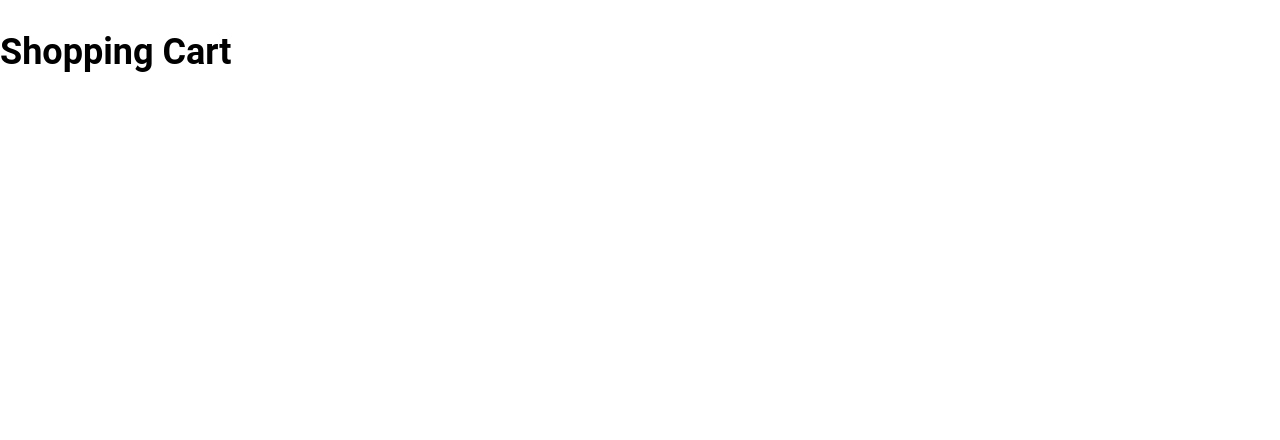
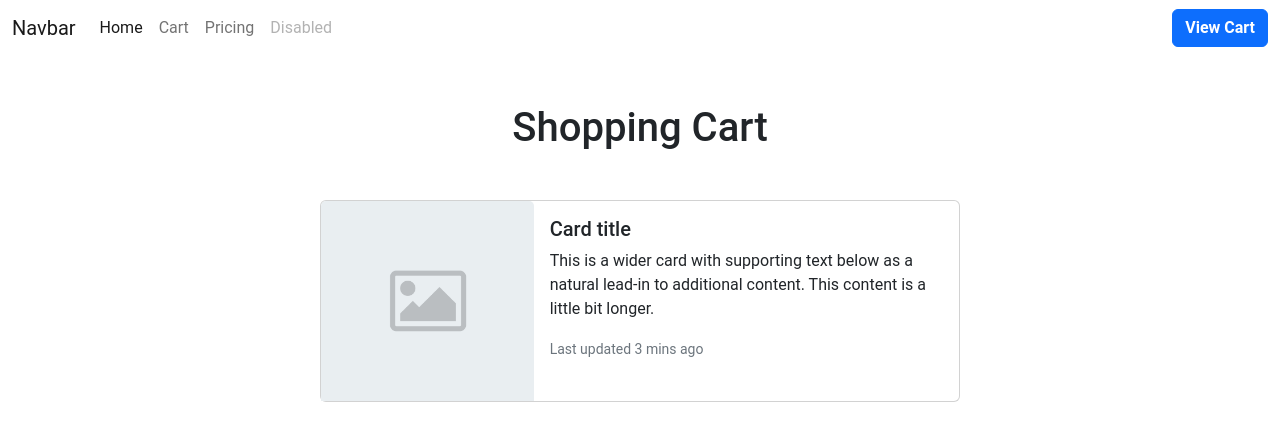
Before and after one commit to rbeazley18/react-dashboard, a Next.js app: page /cart in a window 1280 px wide. Shown: the top 440 px of the page. Built offline with nearby package versions, Linux system fonts and the light colour scheme.

Commit message:
adding static React layout

```diff
--- /dev/null
+++ b/components/layout.js
@@ -0,0 +1,10 @@
+import Navbar from './navbar'
+
+export default function Layout({ children }) {
+    return (
+        <>
+            <Navbar />
+            <main>{children}</main>
+        </>
+    )
+}
--- /dev/null
+++ b/components/navbar.js
@@ -0,0 +1,39 @@
+import Link from "next/link";
+
+export default function Navbar() {
+    return (
+        <nav class="navbar navbar-expand-lg navbar-light">
+            <div class="container-fluid">
+                <a class="navbar-brand" href="#">Navbar</a>
+                <button class="navbar-toggler" type="button" data-bs-toggle="collapse" data-bs-target="#navbarNavAltMarkup" aria-controls="navbarNavAltMarkup" aria-expanded="false" aria-label="Toggle navigation">
+                    <span class="navbar-toggler-icon"></span>
+                </button>
+                <div class="collapse navbar-collapse justify-content-between" id="navbarNavAltMarkup">
+                    <div class="navbar-nav">
+                        <a class="nav-link active" aria-current="page" href="#">Home</a>
+                        <Link className="nav-link" href={'/cart'}>Cart</Link>
+                        <a class="nav-link" href="#">Pricing</a>
+                        <a class="nav-link disabled">Disabled</a>
+                    </div>
+                    <div class="navbar-nav">
+                        <Link href={'/cart'} passHref>
+                            <CartButton />
+                        </Link>
+                    </div>
+                </div>
+            </div>
+        </nav>
+    );
+}
+
+
+function CartButton() {
+    // const [count, setCount] = useState(0);
+
+    // function handleClick() {
+    //     setCount(count + 1);
+    //   }
+    return (
+        <button className="btn btn-primary fw-bold">View Cart</button>
+    )
+}
--- a/pages/_app.js
+++ b/pages/_app.js
@@ -1,5 +1,21 @@
 import '../styles/globals.css'
+import Head from "next/head";
+import Script from "next/script";
+import Layout from '../components/layout';
 
 export default function App({ Component, pageProps }) {
-  return <Component {...pageProps} />
+    return (
+        <>
+            <Head>
+                <meta name="viewport" content="width=device-width, initial-scale=1" />
+            </Head>
+
+            <Script
+                src="https://cdn.jsdelivr.net/npm/bootstrap@5.2.3/dist/js/bootstrap.bundle.min.js" integrity="sha384-kenU1KFdBIe4zVF0s0G1M5b4hcpxyD9F7jL+jjXkk+Q2h455rYXK/7HAuoJl+0I4" crossorigin="anonymous"
+            />
+            <Layout>
+                <Component {...pageProps} />
+            </Layout>
+        </>
+    );
 }
--- a/pages/_document.js
+++ b/pages/_document.js
@@ -4,6 +4,7 @@ export default function Document() {
     return (
         <Html lang="en">
             <Head>
+                <link href="https://cdn.jsdelivr.net/npm/bootstrap@5.2.3/dist/css/bootstrap.min.css" rel="stylesheet" integrity="sha384-rbsA2VBKQhggwzxH7pPCaAqO46MgnOM80zW1RWuH61DGLwZJEdK2Kadq2F9CUG65" crossorigin="anonymous" />
                 <link rel="preconnect" href="https://fonts.googleapis.com" />
                 <link rel="preconnect" href="https://fonts.gstatic.com" crossorigin />
                 <link href="https://fonts.googleapis.com/css2?family=Roboto+Flex:opsz@8..144&display=swap" rel="stylesheet" />
--- a/pages/cart.js
+++ b/pages/cart.js
@@ -1,12 +1,37 @@
 import Head from 'next/head';
+import Image from 'next/image';
 
-export default function FirstPost() {
+export default function Cart() {
     return (
         <>
             <Head>
                 <title>Cart</title>
             </Head>
-            <h1>Shopping Cart</h1>
+            <main>
+                <h1 className='text-center m-5'>Shopping Cart</h1>
+                <div>
+                    <CartItem />
+                </div>
+            </main>
         </>
     );
 }
+
+function CartItem() {
+    return (
+        <div class="card mb-3 col-6 mx-auto">
+            <div class="row g-0">
+                <div class="col-md-4">
+                    <Image src="/images/default-placeholder.png" className="card-img-top" width={200} height={200} quality={100} alt="default image" />
+                </div>
+                <div class="col-md-8">
+                    <div class="card-body">
+                        <h5 class="card-title">Card title</h5>
+                        <p class="card-text">This is a wider card with supporting text below as a natural lead-in to additional content. This content is a little bit longer.</p>
+                        <p class="card-text"><small class="text-muted">Last updated 3 mins ago</small></p>
+                    </div>
+                </div>
+            </div>
+        </div>
+    )
+}
--- a/styles/globals.css
+++ b/styles/globals.css
@@ -1,26 +1,8 @@
 html,
 body {
-  padding: 0;
-  margin: 0;
   font-family: 'Roboto', sans-serif;
-  line-height: 1.6;
-  font-size: 18px;
-}
-
-* {
-  box-sizing: border-box;
-}
-
-a {
-  color: #0070f3;
-  text-decoration: none;
-}
-
-a:hover {
-  text-decoration: underline;
 }
 
 img {
-  max-width: 100%;
-  display: block;
+    object-fit: cover;
 }
```
Also changed, not shown: pages/index.js (+39 -5 lines), public/images/default-placeholder.png (added).
